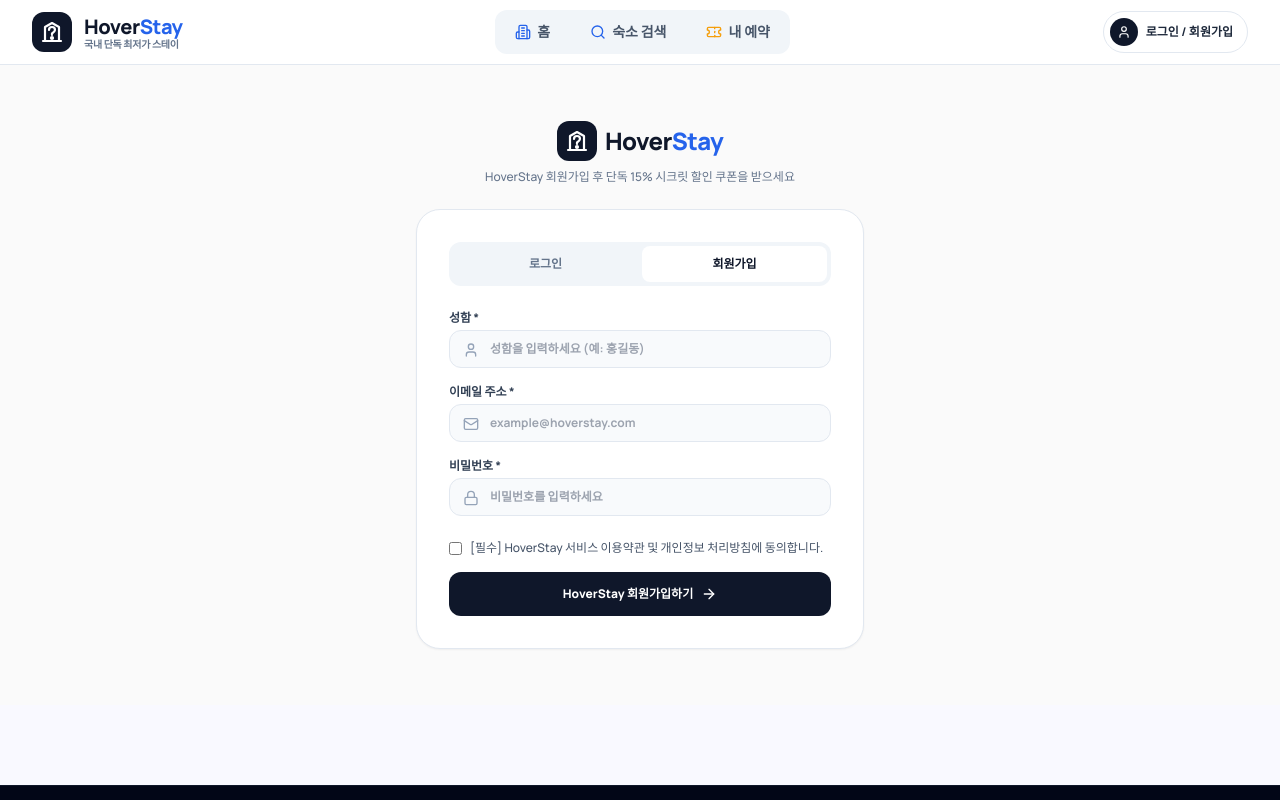
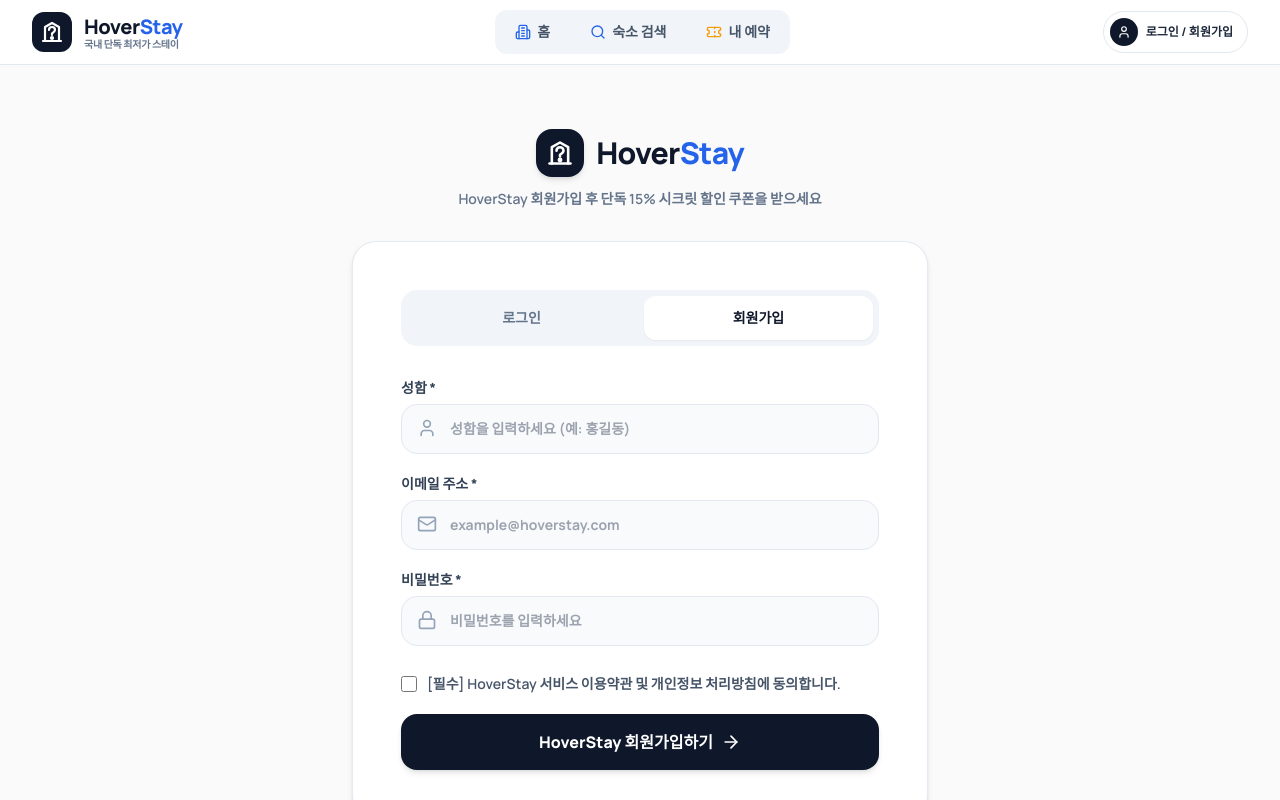
Before and after one commit to krtecek823/KNU_capston_FE, a React (Vite) app in the folder frontend/: page /login in a window 1280 px wide. Both pictures are taken after a click on the button "회원가입". Shown: the top 800 px of the page. Built offline with nearby package versions, Linux system fonts and the light colour scheme; no server answers.

Commit message:
style: expand LoginPage card size and increase input padding for better visibility

```diff
--- a/frontend/src/pages/LoginPage.tsx
+++ b/frontend/src/pages/LoginPage.tsx
@@ -69,12 +69,12 @@
   };
 
   return (
-    <div className="min-h-[80vh] bg-[#fafafa] flex items-center justify-center py-12 px-4 sm:px-6 lg:px-8">
-      <div className="max-w-md w-full space-y-6">
+    <div className="min-h-[85vh] bg-[#fafafa] flex items-center justify-center py-16 px-4 sm:px-6 lg:px-8">
+      <div className="max-w-xl w-full space-y-8">
         {/* Brand Header */}
-        <div className="text-center space-y-2">
-          <Link to="/" className="inline-flex items-center gap-2 group">
-            <div className="w-10 h-10 rounded-xl bg-slate-900 text-white flex items-center justify-center p-2 shadow-xs group-hover:bg-blue-600 transition-colors">
+        <div className="text-center space-y-3">
+          <Link to="/" className="inline-flex items-center gap-3 group">
+            <div className="w-12 h-12 rounded-2xl bg-slate-900 text-white flex items-center justify-center p-2.5 shadow-md group-hover:bg-blue-600 transition-colors">
               <svg
                 viewBox="0 0 24 24"
                 fill="none"
@@ -82,7 +82,7 @@
                 strokeWidth="2.2"
                 strokeLinecap="round"
                 strokeLinejoin="round"
-                className="w-6 h-6 text-white"
+                className="w-7 h-7 text-white"
               >
                 <path d="M3 21h18" />
                 <path d="M5 21V7l7-4 7 4v14" />
@@ -90,29 +90,29 @@
                 <circle cx="12" cy="18" r="1" fill="currentColor" />
               </svg>
             </div>
-            <span className="text-2xl font-black tracking-tight text-slate-900">
+            <span className="text-3xl font-black tracking-tight text-slate-900">
               Hover<span className="text-blue-600">Stay</span>
             </span>
           </Link>
-          <p className="text-xs text-slate-500 font-medium">
+          <p className="text-sm text-slate-500 font-semibold">
             {mode === 'login'
               ? 'HoverStay 계정으로 로그인하고 단독 최저가 혜택을 이용하세요'
               : 'HoverStay 회원가입 후 단독 15% 시크릿 할인 쿠폰을 받으세요'}
           </p>
         </div>
 
-        {/* Auth Card */}
-        <div className="bg-white p-8 rounded-3xl border border-slate-200 shadow-sm space-y-6">
+        {/* Auth Card (Expanded size & padding) */}
+        <div className="bg-white p-10 sm:p-12 rounded-3xl border border-slate-200/90 shadow-md space-y-8">
           {/* Mode Switch Tabs */}
-          <div className="grid grid-cols-2 gap-1 bg-slate-100 p-1 rounded-xl text-center">
+          <div className="grid grid-cols-2 gap-2 bg-slate-100 p-1.5 rounded-2xl text-center">
             <button
               onClick={() => {
                 setMode('login');
                 setErrorMsg('');
                 setSuccessMsg('');
               }}
-              className={`py-2.5 text-xs font-extrabold rounded-lg transition-all cursor-pointer ${
-                mode === 'login' ? 'bg-white text-slate-900 shadow-xs' : 'text-slate-500 hover:text-slate-800'
+              className={`py-3 text-sm font-extrabold rounded-xl transition-all cursor-pointer ${
+                mode === 'login' ? 'bg-white text-slate-900 shadow-sm' : 'text-slate-500 hover:text-slate-800'
               }`}
             >
               로그인
@@ -123,8 +123,8 @@
                 setErrorMsg('');
                 setSuccessMsg('');
               }}
-              className={`py-2.5 text-xs font-extrabold rounded-lg transition-all cursor-pointer ${
-                mode === 'register' ? 'bg-white text-slate-900 shadow-xs' : 'text-slate-500 hover:text-slate-800'
+              className={`py-3 text-sm font-extrabold rounded-xl transition-all cursor-pointer ${
+                mode === 'register' ? 'bg-white text-slate-900 shadow-sm' : 'text-slate-500 hover:text-slate-800'
               }`}
             >
               회원가입
@@ -133,32 +133,32 @@
 
           {/* Success Banner */}
           {successMsg && (
-            <div className="bg-emerald-50 border border-emerald-200 text-emerald-700 p-3.5 rounded-xl text-xs font-bold flex items-center gap-2 animate-fade-in">
-              <CheckCircle2 className="w-4 h-4 text-emerald-600 shrink-0" />
+            <div className="bg-emerald-50 border border-emerald-200 text-emerald-700 p-4 rounded-2xl text-sm font-bold flex items-center gap-3 animate-fade-in">
+              <CheckCircle2 className="w-5 h-5 text-emerald-600 shrink-0" />
               <span>{successMsg}</span>
             </div>
           )}
 
           {/* Error Banner */}
           {errorMsg && (
-            <div className="bg-rose-50 border border-rose-200 text-rose-700 p-3.5 rounded-xl text-xs font-bold flex items-center gap-2 animate-fade-in">
-              <AlertCircle className="w-4 h-4 text-rose-600 shrink-0" />
+            <div className="bg-rose-50 border border-rose-200 text-rose-700 p-4 rounded-2xl text-sm font-bold flex items-center gap-3 animate-fade-in">
+              <AlertCircle className="w-5 h-5 text-rose-600 shrink-0" />
               <span>{errorMsg}</span>
             </div>
           )}
 
           {/* Form */}
-          <form onSubmit={handleSubmit} className="space-y-4">
+          <form onSubmit={handleSubmit} className="space-y-5">
             {mode === 'register' && (
               <div>
-                <label className="text-xs font-bold text-slate-700 block mb-1">성함 *</label>
+                <label className="text-xs sm:text-sm font-bold text-slate-700 block mb-1.5">성함 *</label>
                 <div className="relative">
-                  <User className="w-4 h-4 text-slate-400 absolute left-3.5 top-3" />
+                  <User className="w-5 h-5 text-slate-400 absolute left-4 top-3.5" />
                   <input
                     type="text"
                     required
                     placeholder="성함을 입력하세요 (예: 홍길동)"
-                    className="w-full bg-slate-50 border border-slate-200 rounded-xl pl-10 pr-4 py-2.5 text-xs font-bold text-slate-900 focus:outline-none focus:bg-white focus:border-blue-600 transition-colors"
+                    className="w-full bg-slate-50 border border-slate-200 rounded-2xl pl-12 pr-4 py-3.5 text-sm font-bold text-slate-900 focus:outline-none focus:bg-white focus:border-blue-600 transition-colors"
                     value={name}
                     onChange={(e) => setName(e.target.value)}
                   />
@@ -167,14 +167,14 @@
             )}
 
             <div>
-              <label className="text-xs font-bold text-slate-700 block mb-1">이메일 주소 *</label>
+              <label className="text-xs sm:text-sm font-bold text-slate-700 block mb-1.5">이메일 주소 *</label>
               <div className="relative">
-                <Mail className="w-4 h-4 text-slate-400 absolute left-3.5 top-3" />
+                <Mail className="w-5 h-5 text-slate-400 absolute left-4 top-3.5" />
                 <input
                   type="email"
                   required
                   placeholder="example@hoverstay.com"
-                  className="w-full bg-slate-50 border border-slate-200 rounded-xl pl-10 pr-4 py-2.5 text-xs font-bold text-slate-900 focus:outline-none focus:bg-white focus:border-blue-600 transition-colors"
+                  className="w-full bg-slate-50 border border-slate-200 rounded-2xl pl-12 pr-4 py-3.5 text-sm font-bold text-slate-900 focus:outline-none focus:bg-white focus:border-blue-600 transition-colors"
                   value={email}
                   onChange={(e) => setEmail(e.target.value)}
                 />
@@ -182,14 +182,14 @@
             </div>
 
             <div>
-              <label className="text-xs font-bold text-slate-700 block mb-1">비밀번호 *</label>
+              <label className="text-xs sm:text-sm font-bold text-slate-700 block mb-1.5">비밀번호 *</label>
               <div className="relative">
-                <Lock className="w-4 h-4 text-slate-400 absolute left-3.5 top-3" />
+                <Lock className="w-5 h-5 text-slate-400 absolute left-4 top-3.5" />
                 <input
                   type="password"
                   required
                   placeholder="비밀번호를 입력하세요"
-                  className="w-full bg-slate-50 border border-slate-200 rounded-xl pl-10 pr-4 py-2.5 text-xs font-bold text-slate-900 focus:outline-none focus:bg-white focus:border-blue-600 transition-colors"
+                  className="w-full bg-slate-50 border border-slate-200 rounded-2xl pl-12 pr-4 py-3.5 text-sm font-bold text-slate-900 focus:outline-none focus:bg-white focus:border-blue-600 transition-colors"
                   value={password}
                   onChange={(e) => setPassword(e.target.value)}
                 />
@@ -198,10 +198,10 @@
 
             {mode === 'register' && (
               <div className="pt-2">
-                <label className="flex items-start gap-2 cursor-pointer text-xs font-medium text-slate-600">
+                <label className="flex items-start gap-2.5 cursor-pointer text-xs sm:text-sm font-semibold text-slate-600">
                   <input
                     type="checkbox"
-                    className="mt-0.5 accent-blue-600 rounded"
+                    className="mt-0.5 accent-blue-600 rounded w-4 h-4"
                     checked={agreed}
                     onChange={(e) => setAgreed(e.target.checked)}
                   />
@@ -215,14 +215,14 @@
             <button
               type="submit"
               disabled={loading}
-              className="w-full py-3.5 bg-slate-900 hover:bg-blue-600 text-white font-extrabold text-xs rounded-xl shadow-xs transition-colors flex items-center justify-center gap-2 mt-2 cursor-pointer disabled:opacity-50"
+              className="w-full py-4 bg-slate-900 hover:bg-blue-600 text-white font-black text-sm sm:text-base rounded-2xl shadow-md transition-colors flex items-center justify-center gap-2 mt-4 cursor-pointer disabled:opacity-50"
             >
               {loading ? (
-                <Loader2 className="w-4 h-4 animate-spin text-white" />
+                <Loader2 className="w-5 h-5 animate-spin text-white" />
               ) : (
                 <>
                   <span>{mode === 'login' ? '로그인하기' : 'HoverStay 회원가입하기'}</span>
-                  <ArrowRight className="w-4 h-4" />
+                  <ArrowRight className="w-5 h-5" />
                 </>
               )}
             </button>
```
